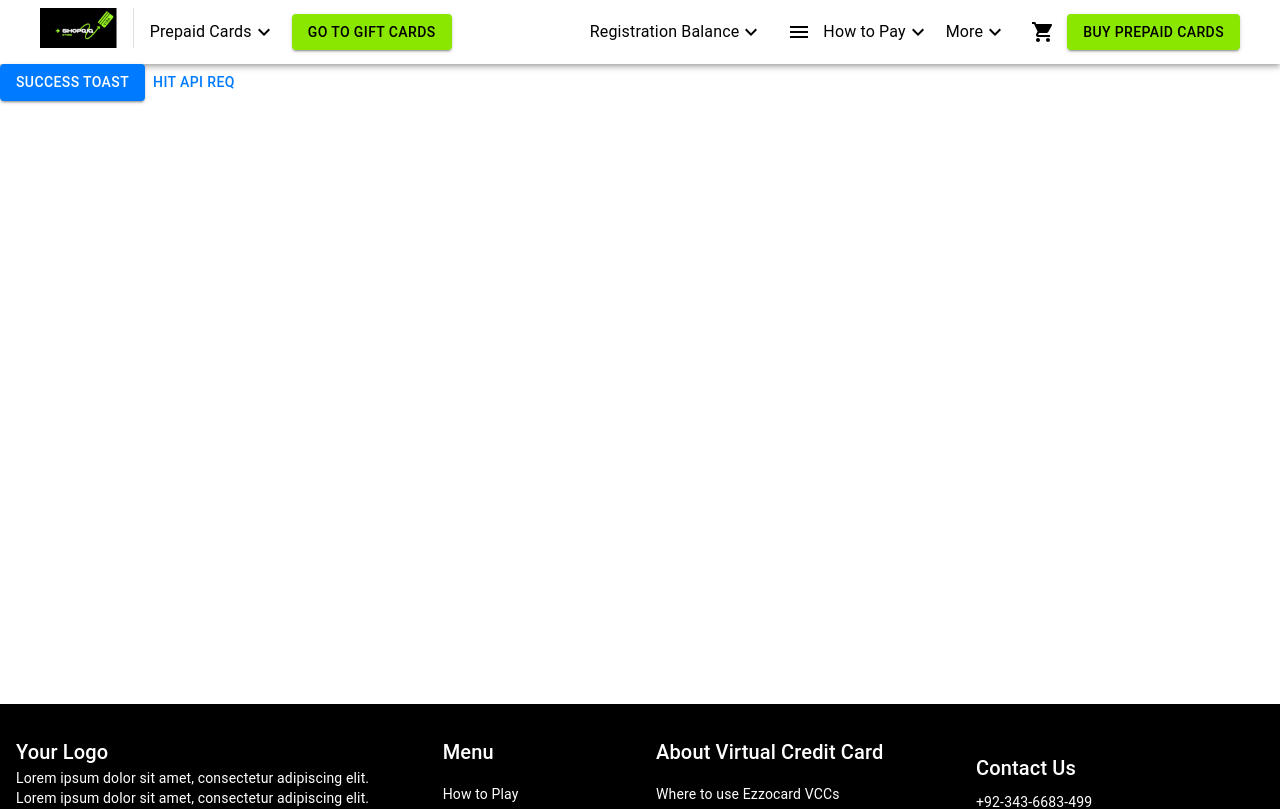
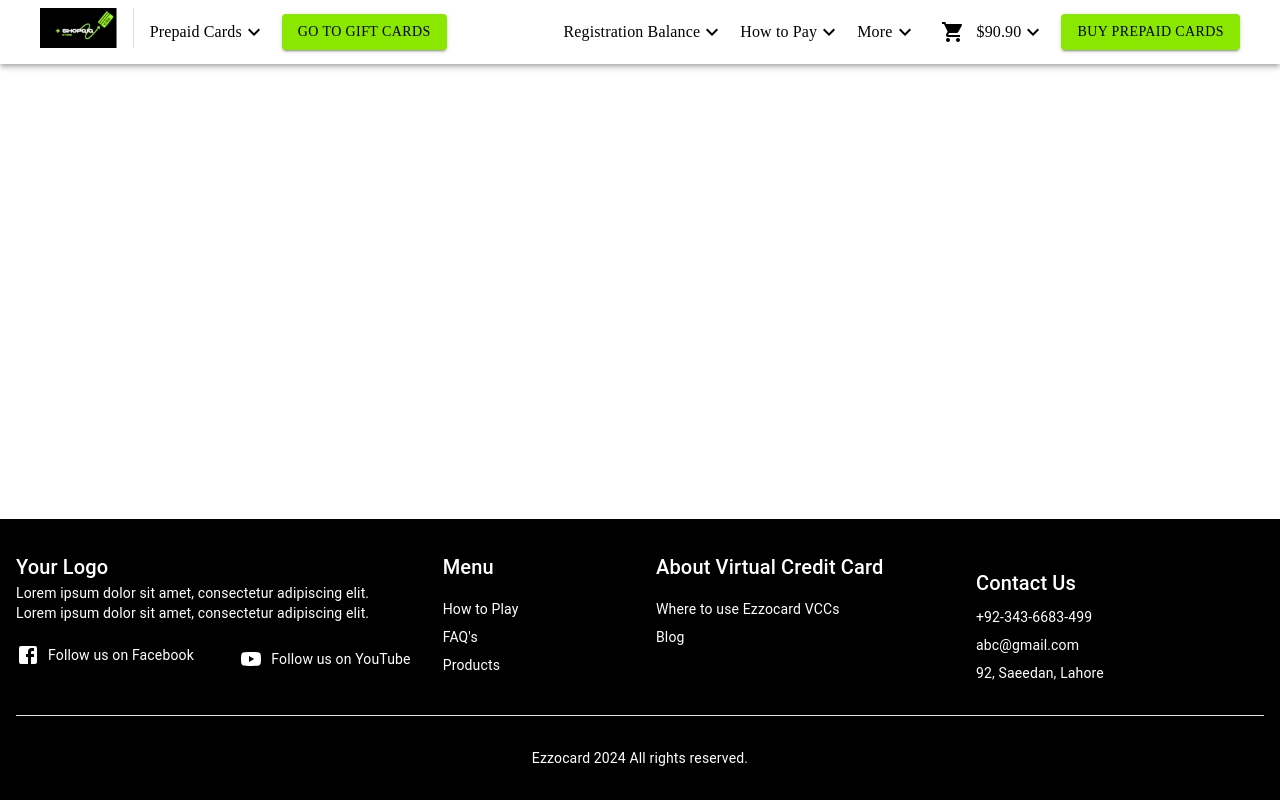
Before and after one commit to irfanalipace/cardWebsite, a React (Vite) app: page / in a window 1280 px wide. Shown: the top 809 px of the page. Built offline with nearby package versions, Linux system fonts and the light colour scheme.

Commit message:
Main Content

```diff
--- a/src/Views/Landing/Landing.jsx
+++ b/src/Views/Landing/Landing.jsx
@@ -1,15 +1,26 @@
 import React from "react";
 import Header from "./components/Header";
 import Footer from "./components/Footer";
-import Content from "./components/Content/Content";
-import Page from "../../components/page";
+import { Box, styled } from "@mui/material";
+
+const StyledRoot = styled(Box)(({ theme }) => ({
+  minHeight: "100vh",
+  display: "flex",
+  flexDirection: "column",
+}));
+
+const MainContent = styled(Box)(({ theme }) => ({
+  flex: 1,
+}));
+
 const Landing = () => {
   return (
-    <Page title="Welcome">
+    <StyledRoot>
       <Header />
-      <Content />
+
+      <MainContent></MainContent>
       <Footer />
-    </Page>
+    </StyledRoot>
   );
 };
 
--- a/src/Views/Landing/components/Footer/Footer.jsx
+++ b/src/Views/Landing/components/Footer/Footer.jsx
@@ -1,5 +1,3 @@
-
-
 import { Box, Grid, Typography, Divider, styled } from "@mui/material";
 import { Facebook, YouTube } from "@mui/icons-material";
 import React from "react";
--- a/src/Views/Landing/components/Header/Header.jsx
+++ b/src/Views/Landing/components/Header/Header.jsx
@@ -1,56 +1,80 @@
-import { AppBar, Toolbar, Button, Typography, Box, IconButton, Divider } from '@mui/material';
-import { ShoppingCart, Menu as MenuIcon, KeyboardArrowDown } from '@mui/icons-material';
-import React from 'react';
+import {
+  AppBar,
+  Toolbar,
+  Button,
+  Typography,
+  Box,
+  IconButton,
+  Divider,
+} from "@mui/material";
+import {
+  ShoppingCart,
+  Menu as MenuIcon,
+  KeyboardArrowDown,
+} from "@mui/icons-material";
+import React from "react";
 import imagelog from "../../../../assets/images/logo.png";
 
 const Header = () => {
   return (
-    <AppBar position="static" sx={{ backgroundColor: '#fff', color: '#000', padding: '0 1rem' }}>
+    <AppBar
+      position="static"
+      sx={{ backgroundColor: "#fff", color: "#000", padding: "0 1rem" }}
+    >
       <Toolbar>
-
+        {/* Logo and Divider */}
         <Box display="flex" alignItems="center">
           <Typography variant="h6">
-            <img src={imagelog} alt="logo" style={{ height: '40px' }} />
+            <img src={imagelog} alt="logo" style={{ height: "40px" }} />
           </Typography>
-          <Divider orientation="vertical" flexItem sx={{ height: '40px', margin: '0 16px' }} />
+          <Divider
+            orientation="vertical"
+            flexItem
+            sx={{ height: "40px", margin: "0 16px" }}
+          />
         </Box>
 
-
+        {/* Menu Items */}
         <Box display="flex" alignItems="center" gap={2} sx={{ flexGrow: 1 }}>
           <Box display="flex" alignItems="center">
-            <Typography variant="body1">Prepaid Cards</Typography>
+            <Typography variant="body1" sx={{ fontFamily: 'Poppins' }}>
+              Prepaid Cards
+            </Typography>
             <KeyboardArrowDown />
           </Box>
           <Button
             variant="contained"
             sx={{
-              backgroundColor: '#8AE700',
-              color: '#000',
-              '&:hover': { backgroundColor: '#76c300' },
+              backgroundColor: "#8AE700",
+              color: "#000",
+              fontFamily: 'Poppins',
+              "&:hover": { backgroundColor: "#76c300" },
             }}
           >
             Go to Gift Cards
           </Button>
         </Box>
 
-
+        {/* Right Side Items */}
         <Box display="flex" alignItems="center" gap={2}>
           <Box display="flex" alignItems="center">
-            <Typography variant="body1">Registration Balance</Typography>
-            <KeyboardArrowDown />
-          </Box>
-
-          <IconButton edge="end" color="inherit">
-            <MenuIcon />
-          </IconButton>
-
-          <Box display="flex" alignItems="center">
-            <Typography variant="body1">How to Pay</Typography>
+            <Typography variant="body1" sx={{ fontFamily: 'Poppins' }}>
+              Registration Balance
+            </Typography>
             <KeyboardArrowDown />
           </Box>
 
           <Box display="flex" alignItems="center">
-            <Typography variant="body1">More</Typography>
+            <Typography variant="body1" sx={{ fontFamily: 'Poppins' }}>
+              How to Pay
+            </Typography>
+            <KeyboardArrowDown />
+          </Box>
+
+          <Box display="flex" alignItems="center">
+            <Typography variant="body1" sx={{ fontFamily: 'Poppins' }}>
+              More
+            </Typography>
             <KeyboardArrowDown />
           </Box>
 
@@ -58,12 +82,20 @@ const Header = () => {
             <ShoppingCart />
           </IconButton>
 
+          <Box display="flex" alignItems="center">
+            <Typography variant="body1" sx={{ fontFamily: 'Poppins' }}>
+              $90.90
+            </Typography>
+            <KeyboardArrowDown />
+          </Box>
+
           <Button
             variant="contained"
             sx={{
-              backgroundColor: '#8AE700',
-              color: '#000',
-              '&:hover': { backgroundColor: '#76c300' },
+              backgroundColor: "#8AE700",
+              color: "#000",
+              fontFamily: 'Poppins',
+              "&:hover": { backgroundColor: "#76c300" },
             }}
           >
             Buy Prepaid Cards
```
